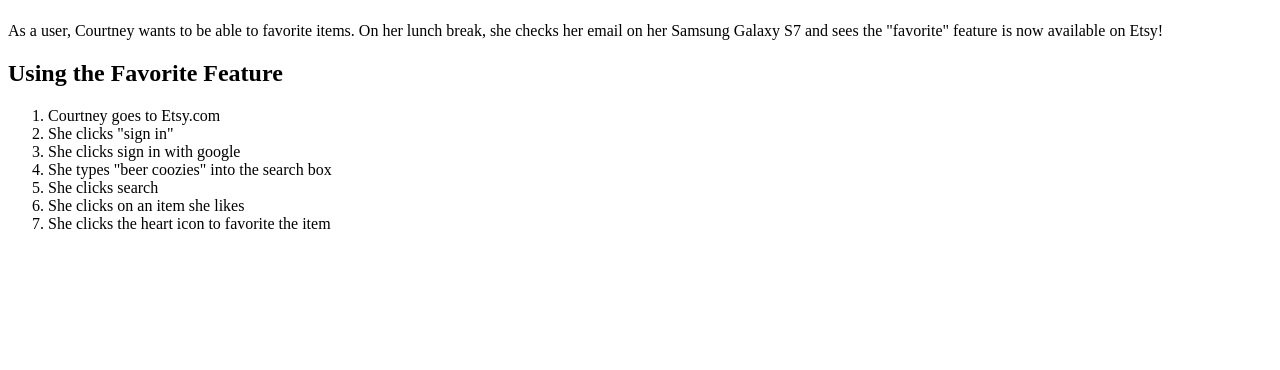
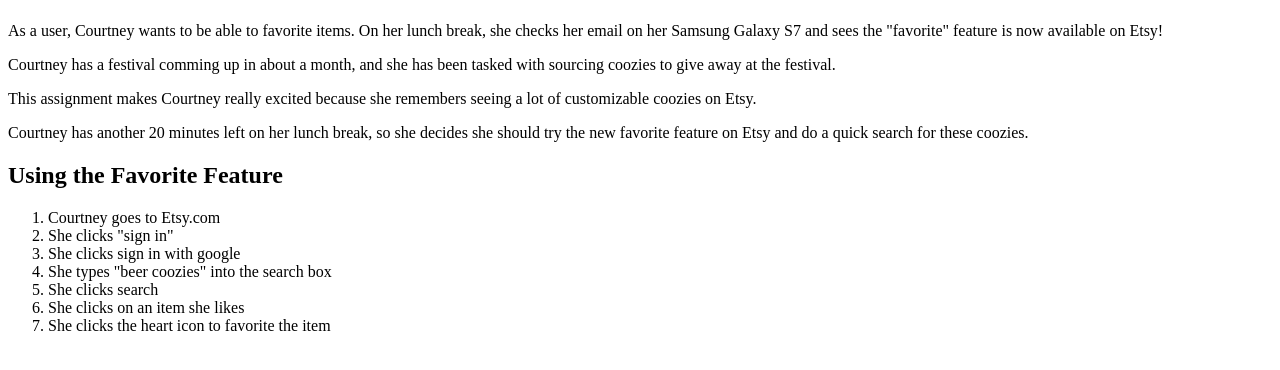
Before and after one commit to littleloveprint/data-design, a PHP site: page /use-case.php in a window 1280 px wide. Shown: the part 58-428 px from the top of the page. Run offline with PHP 8.4, Linux system fonts and the light colour scheme.

Commit message:
Use case second draft.

```diff
--- a/epic/use-case.php
+++ b/epic/use-case.php
@@ -11,6 +11,9 @@
 		</header>
 		<main>
 			<p>As a user, Courtney wants to be able to favorite items. On her lunch break, she checks her email on her Samsung Galaxy S7 and sees the "favorite" feature is now available on Etsy!</p>
+			<p>Courtney has a festival comming up in about a month, and she has been tasked with sourcing coozies to give away at the festival.</p>
+			<p>This assignment makes Courtney really excited because she remembers seeing a lot of customizable coozies on Etsy.</p>
+			<p>Courtney has another 20 minutes left on her lunch break, so she decides she should try the new favorite feature on Etsy and do a quick search for these coozies.</p>
 			<h2>Using the Favorite Feature</h2>
 			<ol>
 				<li>Courtney goes to Etsy.com</li>
```
